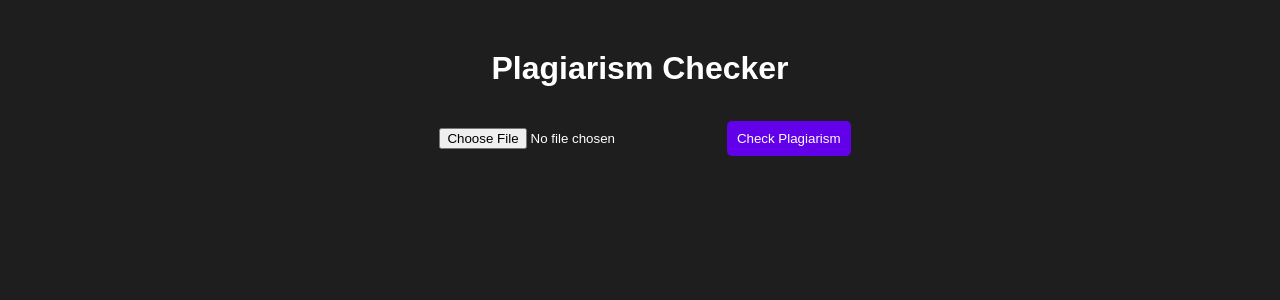
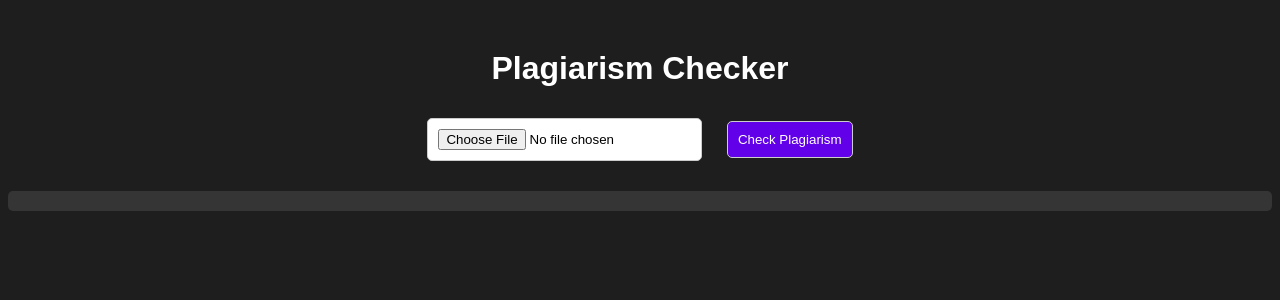
Before and after one commit to danielkagitha/daniel_backend, a Flask app: page / in a window 1280 px wide. Shown: the top 300 px of the page. Run offline with Flask 3, Linux system fonts and the light colour scheme.

Commit message:
Update index.html

```diff
--- a/templates/index.html
+++ b/templates/index.html
@@ -20,18 +20,27 @@
     padding: 10px;
     margin: 10px;
     border-radius: 5px;
+    background-color: white; /* Light background */
+    color: black;
+    border: 1px solid #ccc;
 }
-
 button {
     background-color: #6200ea;
     color: white;
-        border: none;
-        cursor: pointer;
 }
+
 
     button:hover {
         background-color: #3700b3;
     }
+
+    #results {
+    background-color: rgba(255, 255, 255, 0.1); /* Light background */
+    padding: 10px;
+    border-radius: 5px;
+    margin-top: 20px;
+}
+
 
 </style>
 </head>
@@ -56,13 +65,19 @@
 })
 .then(response => response.json())
 .then(data => {
+    console.log(data); // Debugging line
     let resultsDiv = document.getElementById("results");
     resultsDiv.innerHTML = "<h2>Results</h2>";
+    if (data.results && data.results.length > 0) {
         data.results.forEach((result, index) => {
             resultsDiv.innerHTML += `<p>${index + 1}. ${result.title} - ${result.similarity}% <a href="${result.link}" target="_blank">[View]</a></p>`;
         });
-            });
+    } else {
+        resultsDiv.innerHTML += "<p>No plagiarism detected.</p>";
     }
+})
+.catch(error => console.error("Error fetching results:", error));
+
     </script>
 </body>
 </html>
```
Lines whose indentation alone changed are shown as unchanged.
